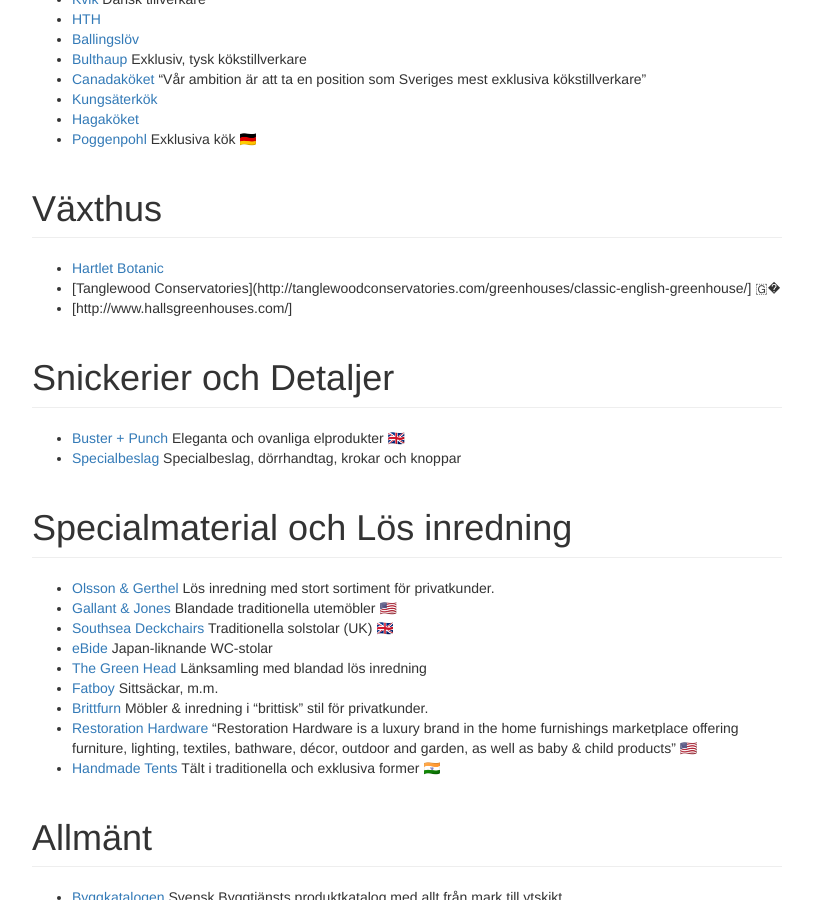
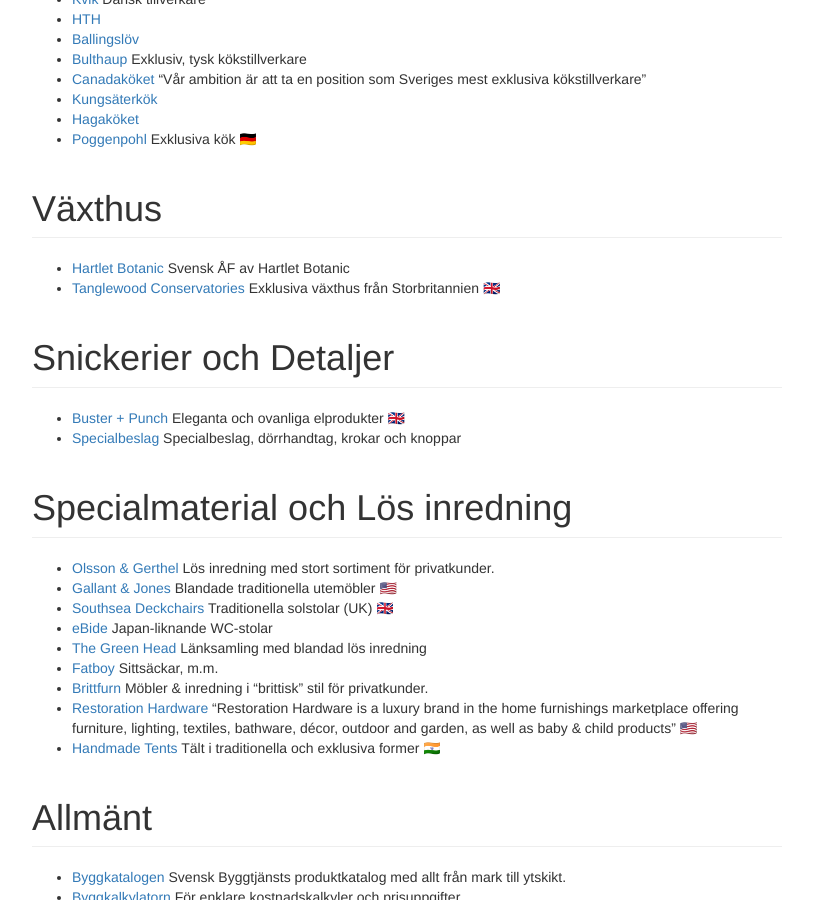
Before and after one commit to pbeck/bygglistan, a Jekyll site: the page built from index.md, in a window 1280 px wide and 900 px high, scrolled down 4433 px. Shown: the whole window, without its empty margins (38-851 px from the left). Built offline with Jekyll 4.4.1, drawn with Linux system fonts in a browser that asks for light colours; comment, search, counter and statistics services are not loaded.

Commit message:
Formatteringsfel
Formatteringsfel

```diff
--- a/index.md
+++ b/index.md
@@ -168,9 +168,8 @@ layout: default
 * [Poggenpohl](https://www.poggenpohl.com) Exklusiva kök 🇩🇪
 
 <h1 id="växthus" class="page-header">Växthus</h1>
-* [Hartlet Botanic](http://www.vanstatradgard.se/produkter/hartley-botanic/)
-* [Tanglewood Conservatories](http://tanglewoodconservatories.com/greenhouses/classic-english-greenhouse/]  🇬�
-* [http://www.hallsgreenhouses.com/]
+* [Hartlet Botanic](http://www.vanstatradgard.se/produkter/hartley-botanic/) Svensk ÅF av Hartlet Botanic
+* [Tanglewood Conservatories](http://tanglewoodconservatories.com/greenhouses/classic-english-greenhouse/) Exklusiva växthus från Storbritannien 🇬🇧
 
 <h1 id="snickerier-detaljer" class="page-header">Snickerier och Detaljer</h1>
 * [Buster + Punch](http://www.busterandpunch.com) Eleganta och ovanliga elprodukter 🇬🇧
```
